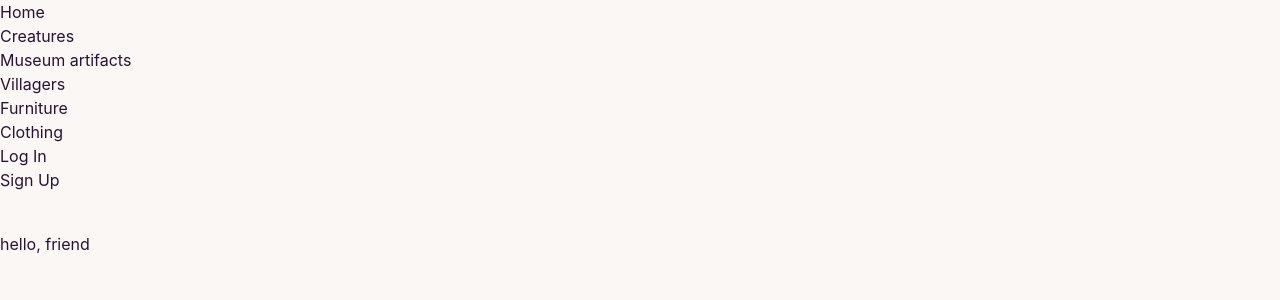
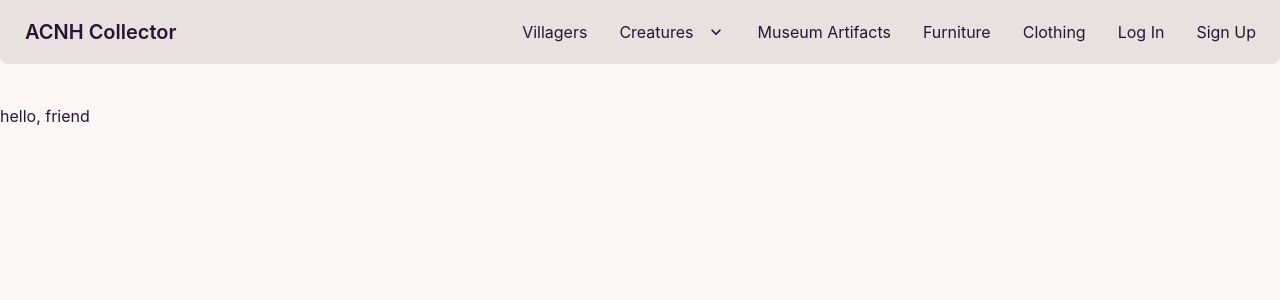
Before and after one commit to mbedard0/acnh-collector-front-end, a React (Create React App) app: page / in a window 1280 px wide. Shown: the top 300 px of the page. Built offline with nearby package versions, Linux system fonts and the light colour scheme; no server answers.

Commit message:
set up fossils api call

```diff
--- a/src/App.jsx
+++ b/src/App.jsx
@@ -22,6 +22,7 @@ import Creatures from './pages/Creatures/Creatures'
 import Fish from './pages/Creatures/Fish/Fish'
 import Bugs from './pages/Creatures/Bugs/Bugs'
 import SeaCreatures from './pages/Creatures/SeaCreatures/SeaCreatures'
+import Fossils from './pages/MuseumArtifacts/Fossils/Fossils'
 
 const App = () => {
   const [user, setUser] = useState(authService.getUser())
@@ -99,6 +100,11 @@ const App = () => {
           element={<SeaCreatures profile={profile} />}
         />
         <Route
+          path='/fossils'
+          element={<Fossils profile={profile} />}
+        />
+
+        <Route
           path='/villagers'
           element={<Villagers profile={profile} />}
         />
--- a/src/components/NavBar/NavBar.jsx
+++ b/src/components/NavBar/NavBar.jsx
@@ -40,18 +40,32 @@ const NavBar = ({ user, handleLogout }) => {
           </div>
         </div>
         :
-        <nav>
-          <ul>
-            <li>Home</li>
-            <li>Creatures</li>
-            <li>Museum artifacts</li>
-            <li><Link to="/villagers">Villagers</Link></li>
-            <li>Furniture</li>
-            <li>Clothing</li>
-            <li><Link to="/login">Log In</Link></li>
-            <li><Link to="/signup">Sign Up</Link></li>
-          </ul>
-        </nav>
+        <div className='navbar bg-base-300 rounded-b-lg'>
+          <div class="flex-1">
+            <div className="btn btn-ghost normal-case text-xl"><Link to='/'>ACNH Collector</Link></div>
+          </div>
+          <div class="flex-none">
+            <ul class="menu menu-horizontal p-0">
+              <li><Link to="/villagers">Villagers</Link></li>
+              <li tabIndex="0" className="dropdown dropdown-end">
+                <a className="">
+                  Creatures
+                  <svg class="fill-current" xmlns="http://www.w3.org/2000/svg" width="20" height="20" viewBox="0 0 24 24"><path d="M7.41,8.58L12,13.17L16.59,8.58L18,10L12,16L6,10L7.41,8.58Z" /></svg>
+                </a>
+                <ul class="p-2 shadow bg-base-100 rounded-box dropdown-content">
+                  <li><Link to="/fish">Fish</Link></li>
+                  <li><Link to='/bugs'>Bugs</Link></li>
+                  <li><Link to='/sea-creatures'>Sea Creatures</Link></li>
+                </ul>
+              </li>
+              <li><Link to='/museum-artifacts'>Museum Artifacts</Link></li>
+              <li><Link to='/furniture'>Furniture</Link></li>
+              <li><Link to='clothing'>Clothing</Link></li>
+              <li><Link to="/login">Log In</Link></li>
+              <li><Link to="/signup">Sign Up</Link></li>
+            </ul>
+          </div>
+        </div>
       }
     </>
   )
--- /dev/null
+++ b/src/pages/MuseumArtifacts/Fossils/Fossils.jsx
@@ -0,0 +1,29 @@
+import React, { useState, useEffect } from 'react';
+import * as artifactsService from '../../../services/artifactsService'
+
+const Fossils = (props) => {
+  const [fossils, setFossils] = useState([])
+
+  useEffect(() => {
+    async function getArtifacts() {
+      const allFossils = await artifactsService.getAllFossils()
+      setFossils(allFossils)
+    }
+    getArtifacts()
+  }, [])
+
+
+  return (
+    <>
+    {fossils.map(fossil => {
+      return(
+        <div>
+          {fossil.name}
+        </div>
+      )
+    })}
+    </>
+  );
+}
+
+export default Fossils;
--- a/src/pages/MuseumArtifacts/MuseumArtifacts.jsx
+++ b/src/pages/MuseumArtifacts/MuseumArtifacts.jsx
@@ -1,3 +1,5 @@
+
+
 const MuseumArtifacts = (props) => {
   return (
     <>
--- /dev/null
+++ b/src/services/artifactsService.js
@@ -0,0 +1,13 @@
+import * as tokenService from './tokenService'
+const BASE_URL = `${process.env.REACT_APP_BACKEND_SERVER_URL}/api/artifacts`
+
+async function getAllFossils() {
+  try {
+    const response = await fetch(`${BASE_URL}/fossils`)
+    return response.json()
+  } catch(e) {
+    console.log(e)
+  }
+}
+
+export { getAllFossils }
```
